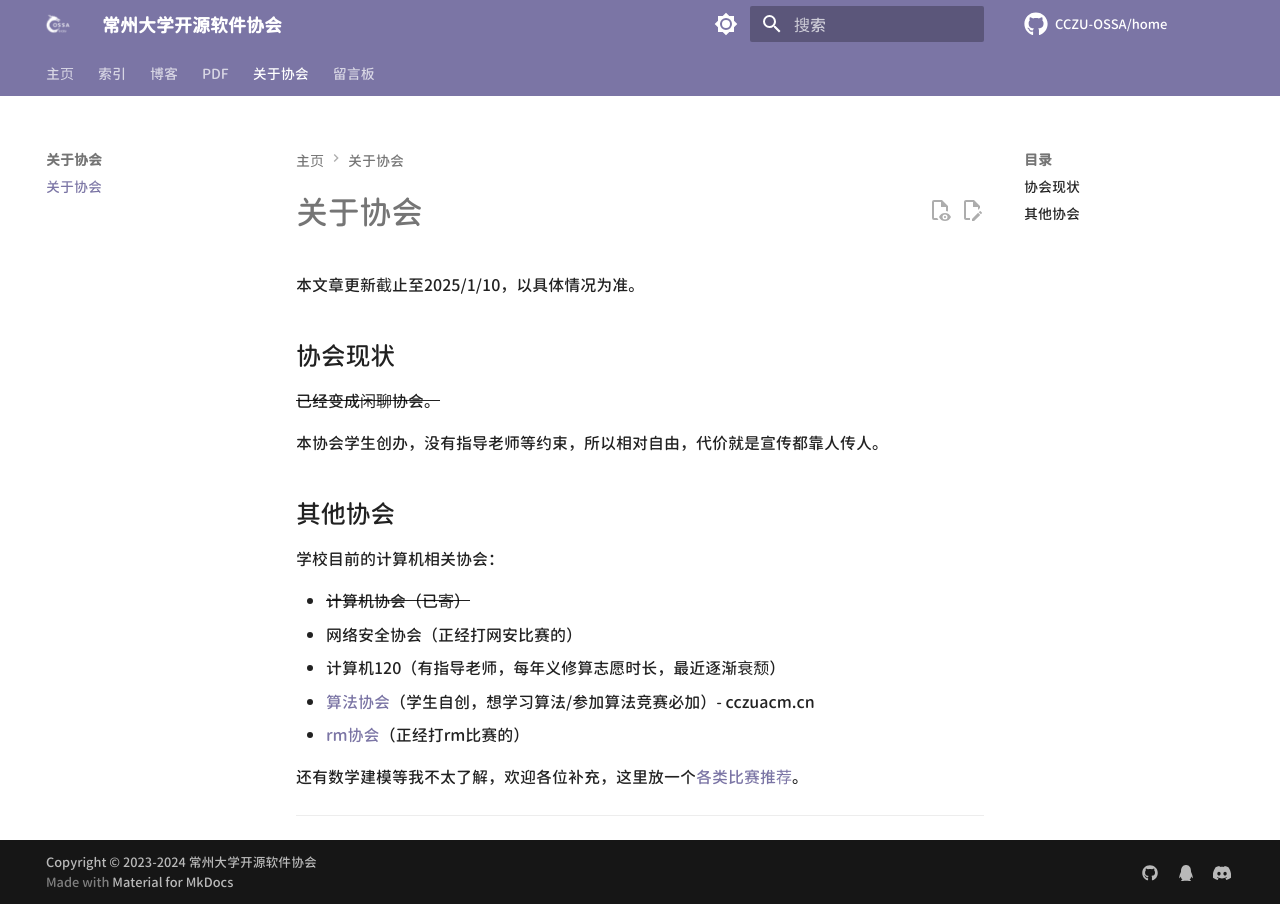
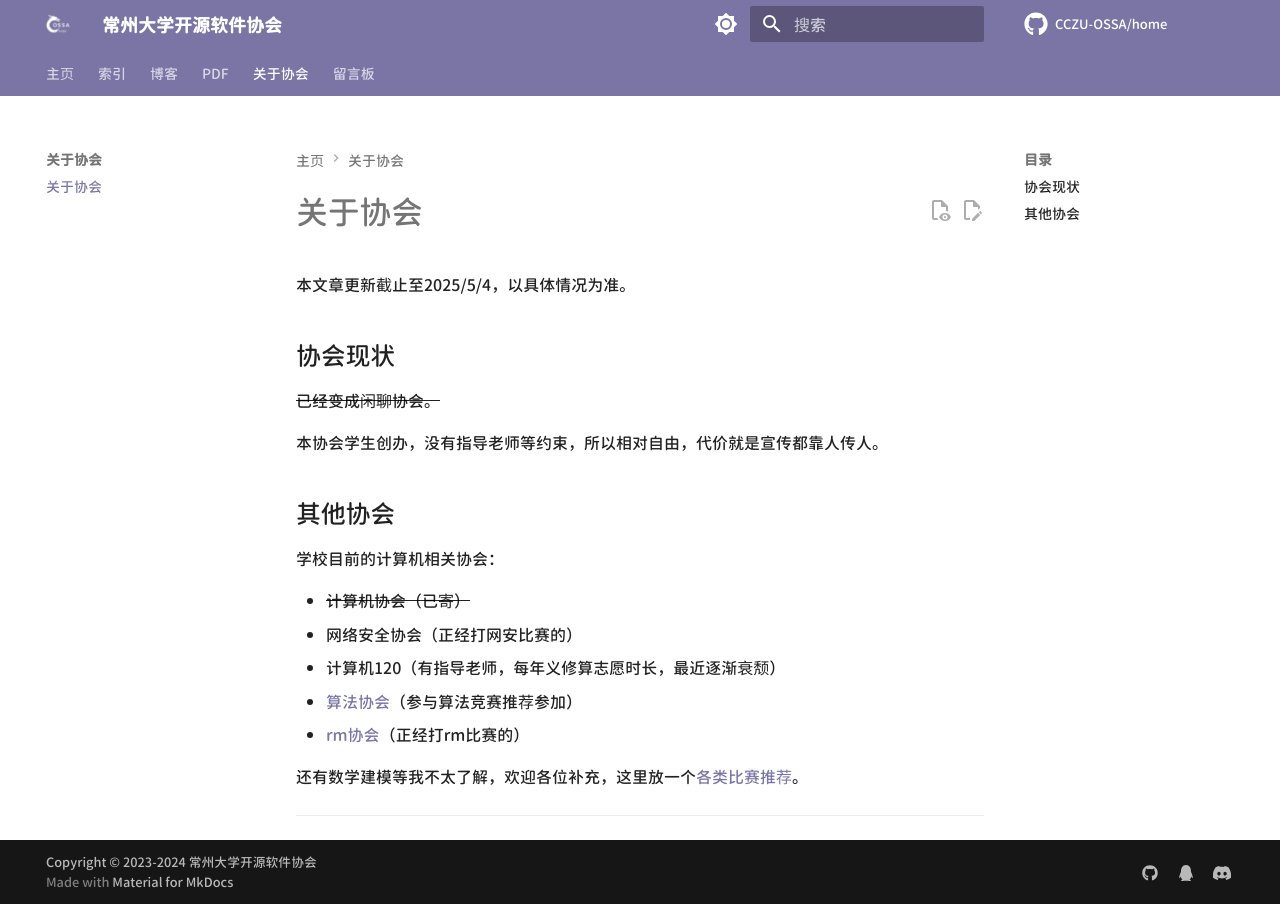
Before and after one commit to CCZU-OSSA/home, an MkDocs documentation site: the page built from docs/about/index.md, in a window 1280 px wide. Built offline with MkDocs 1.6.1 and Material for MkDocs 9.7.7, drawn with Linux system fonts in a browser that asks for light colours; some web fonts are replaced; comment, search, counter and statistics services are not loaded.

Commit message:
Update index.md

```diff
--- a/docs/about/index.md
+++ b/docs/about/index.md
@@ -3,7 +3,7 @@ title: 关于协会
 comments: true
 ---
 
-本文章更新截止至2025/1/10，以具体情况为准。
+本文章更新截止至2025/5/4，以具体情况为准。
 
 ## 协会现状
 
@@ -18,7 +18,7 @@ comments: true
  - ~~计算机协会（已寄）~~
  - 网络安全协会（正经打网安比赛的）
  - 计算机120（有指导老师，每年义修算志愿时长，最近逐渐衰颓）
- - [算法协会](http://qm.qq.com/cgi-bin/qm/qr?_wv=1027&k=Iz_HhGmJaXEdrl6j7Q6Q5aLWek0NjLPI&authKey=OVvPA6xk2N%2BcHwD9bVoh9vaDxXYdRT2Tcc3iUM%2F4Q%2BAY6kSuMKoCR6l97NfDVLHY&noverify=0&group_code=311107699)（学生自创，想学习算法/参加算法竞赛必加）- cczuacm.cn
+ - [算法协会](https://cczuacm.cn/)（参与算法竞赛推荐参加）
  - [rm协会](http://qm.qq.com/cgi-bin/qm/qr?_wv=1027&k=xeqJMcLCDWPdjY4c1AD5e-AhOHOykSCO&authKey=rSL1%2FrSZDuLMRc%2BNHlT10Yw40JIY8EfOFAySj%2FM0KWaPqCRMc0kFfHcJJFQ7dGgF&noverify=0&group_code=445623049)（正经打rm比赛的）
 
 还有数学建模等我不太了解，欢迎各位补充，这里放一个[各类比赛推荐](https://docs.qq.com/sheet/DRmRuYkxmZHdzeHJI?tab=BB08J2)。
```
